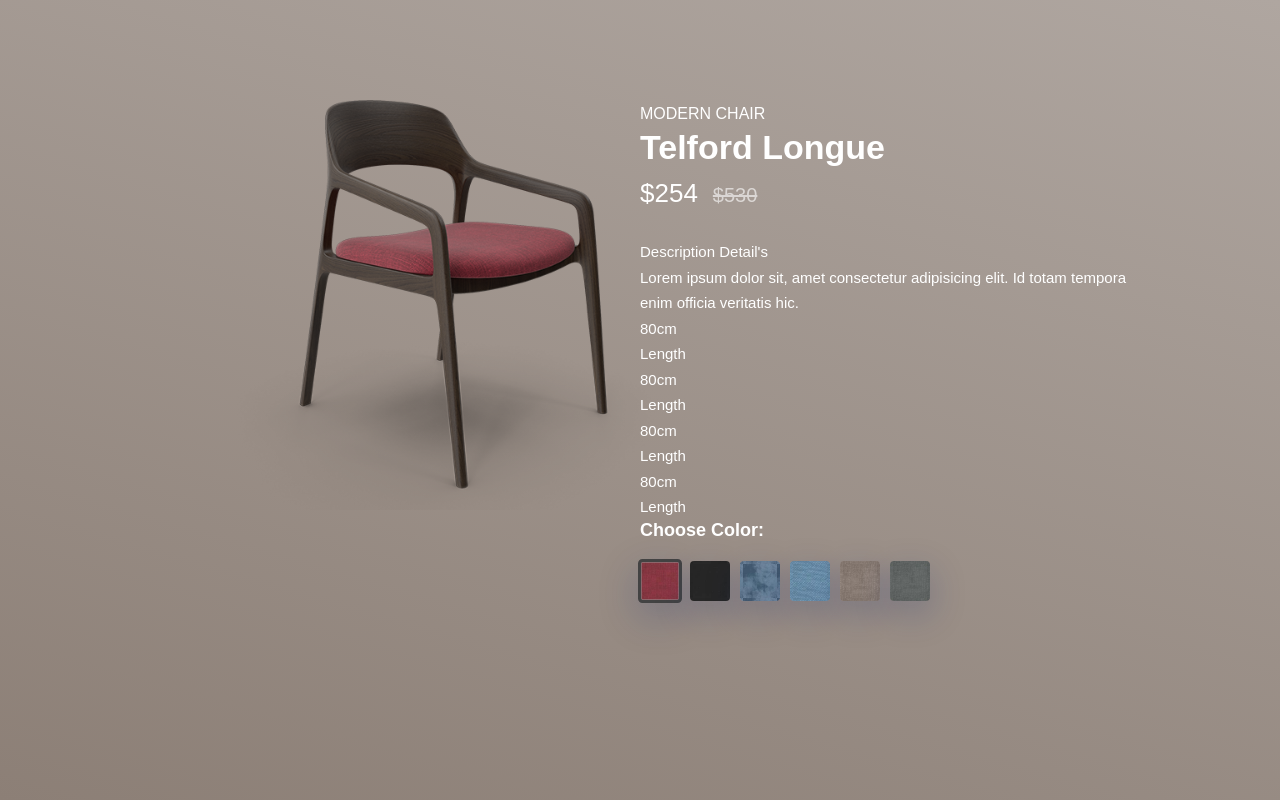
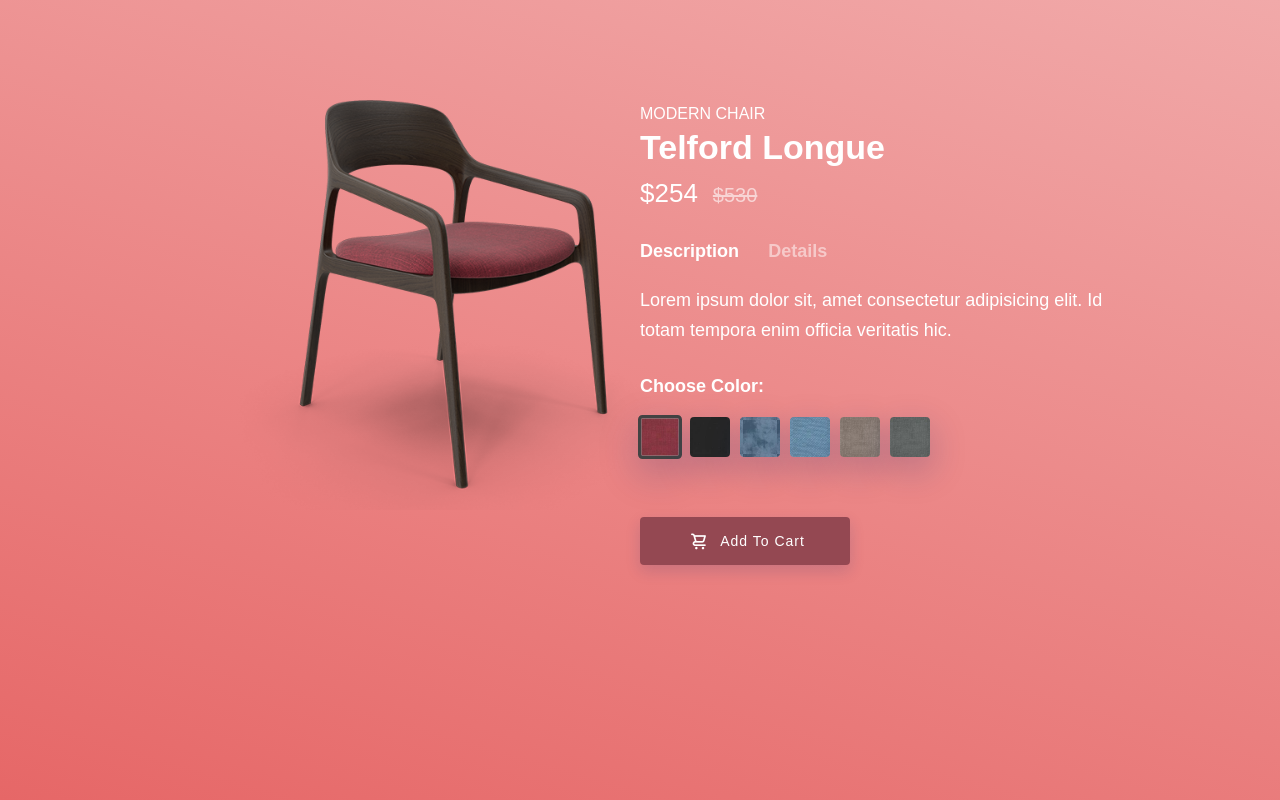
Before and after one commit to Satyanarayan4434/modern_chair, a plain HTML site: page index.html in a window 1280 px wide. Drawn offline with nearby package versions, Linux system fonts and the light colour scheme.

Commit message:
modern chair done

```diff
--- a/index.html
+++ b/index.html
@@ -9,6 +9,7 @@
     <link rel="stylesheet" href="https://cdnjs.cloudflare.com/ajax/libs/normalize/5.0.0/normalize.min.css" />
 	<link rel="stylesheet" href="https://unicons.iconscout.com/release/v2.1.9/css/unicons.css" />
     <link rel="stylesheet" href="style.css">
+    <link rel="shortcut icon" href="/assets/favicon.ico" type="image/x-icon">
 </head>
 
 <body>
@@ -19,15 +20,15 @@
                 <div class="heading_2">Telford Longue</div>
                 <div class="price">$254<span>$530</span></div>
                 <div class="desc_section">
-                    <input type="radio" class="desc_btn" id="desc" />
-                    <label for="desc">Description</label>
-                    <input type="radio" class="detail_btn" id="detail" />
-                    <label for="detail">Detail's</label>
-                    <div class="desc_detail">
+                    <input class="desc-btn" type="radio" id="desc-1" name="desc-btn" checked />
+					<label for="desc-1">Description</label>
+					<input class="desc-btn" type="radio" id="desc-2" name="desc-btn" />
+					<label for="desc-2">Details</label>
+                    <div class="desc_detail detail_1">
                         <p>Lorem ipsum dolor sit, amet consectetur adipisicing elit. Id totam tempora enim officia
                             veritatis hic.</p>
                     </div>
-                    <div class="detail_detail">
+                    <div class="desc_detail detail_2 detail_sec">
                         <div class="detail_detail_sec">
                             <p><span>80</span>cm <br>Length</p>
                         </div>
@@ -56,7 +57,8 @@
 			<input class="color_btn color_btn_5" type="radio" id="color-5" name="color-btn" />
 			<label class="color-5" for="color-5"></label>
 			<input class="color_btn color_btn_6" type="radio" id="color-6" name="color-btn" />
-			<label class="color-6" for="color-6"></label><div class="add_btn">
+			<label class="color-6" for="color-6"></label>
+            <div class="add_btn">
                 <a href="#" class="cart_btn"><i class="uil uil-shopping-cart icon"></i> Add To Cart</a>
             </div>
 
@@ -66,7 +68,7 @@
             <div class="chair_4 chair"></div>
             <div class="chair_5 chair"></div>
             <div class="chair_6 chair"></div>
-            <div class="background_color"></div>
+            <div class="background_color background_color_1"></div>
             <div class="background_color background_color_2"></div>
             <div class="background_color background_color_3"></div>
             <div class="background_color background_color_4"></div>
--- a/style.css
+++ b/style.css
@@ -61,7 +61,8 @@ body {
     opacity: 0.6;
     padding-left: 15px;
 }
-.heading_3{
+
+.heading_3 {
     font-family: "Poppins", sans-serif;
     font-weight: 600;
     font-size: 18px;
@@ -218,59 +219,179 @@ label.color-6 {
     transition: all 250ms linear;
     transition-delay: 300ms;
     z-index: 1;
-    background-image: linear-gradient(196deg, #f1a9a9, #e66767);
     opacity: 0;
 }
 
-.color_btn_1:checked~.background_color {
+.color_btn_1:checked~.background_color_1 {
+    background-image: linear-gradient(196deg, #f1a9a9, #e66767);
     opacity: 1;
 }
 
-.background_color.background_color_2 {
+.color_btn_2:checked~.background_color.background_color_2 {
     background-image: linear-gradient(196deg, #4c4c4c, #262626);
-    opacity: 0;
-}
-
-.color_btn_2:checked~.background_color.background_color_2 {
     opacity: 1;
 }
 
-.background_color.background_color_3 {
+.color_btn_3:checked~.background_color.background_color_3 {
     background-image: linear-gradient(196deg, #8a9fb2, #5f7991);
-}
-
-.color_btn_3:checked~.background_color.background_color_3 {
     opacity: 1;
 }
 
-.background_color.background_color_4 {
+.color_btn_4:checked~.background_color.background_color_4 {
     background-image: linear-gradient(196deg, #97afc3, #6789a7);
-    opacity: 0;
-}
-
-.color_btn_4:checked~.background_color.background_color_4 {
     opacity: 1;
 }
 
-.background_color.background_color_5 {
+.color_btn_5:checked~.background_color.background_color_5 {
     background-image: linear-gradient(196deg, #afa6a0, #8c7f76);
-    opacity: 0;
-}
-
-.color_btn_5:checked~.background_color.background_color_5 {
     opacity: 1;
 }
 
-.background_color.background_color_6 {
+.color_btn_6:checked~.background_color.background_color_6 {
     background-image: linear-gradient(196deg, #afa6a0, #8c7f76);
-    opacity: 0;
+    opacity: 1;
 }
 
-.color_btn_6:checked~.background_color.background_color_6 {
-    opacity: 1;
-}
-.info_section{
+.info_section {
     position: relative;
     margin-left: 500px;
     z-index: 10;
 }
+
+.desc-btn:checked+label,
+.desc-btn:not(:checked)+label {
+    position: relative;
+    transition: all 200ms linear;
+    display: inline-block;
+    border: none;
+    cursor: pointer;
+    color: #ffeba7;
+    font-family: "Poppins", sans-serif;
+    font-weight: 600;
+    font-size: 18px;
+    line-height: 1.2;
+    color: #fff;
+    margin-right: 25px;
+    opacity: 0.5;
+}
+
+.desc-btn:checked+label {
+    opacity: 1;
+}
+
+.desc-btn:not(:checked)+label:hover {
+    opacity: 0.8;
+}
+
+.desc_detail {
+    padding-top: 20px;
+    padding-bottom: 30px;
+    transition: all 250ms linear;
+    opacity: 0;
+    overflow: hidden;
+    pointer-events: none;
+    transform: translateY(20px);
+}
+
+.desc_detail.detail_2 {
+    position: absolute;
+    top: 25px;
+    left: 0;
+    width: 100%;
+    z-index: 2;
+}
+
+#desc-1:checked~.desc_detail.detail_1 {
+    opacity: 1;
+    pointer-events: auto;
+    transform: translateY(0);
+}
+
+#desc-2:checked~.desc_detail.detail_2 {
+    opacity: 1;
+    pointer-events: auto;
+    transform: translateY(0);
+}
+
+.desc_detail.detail_sec {
+    display: flex;
+    flex-wrap: wrap;
+    gap: 30px;
+}
+
+.detail_detail_sec p span {
+    font-size: 30px;
+    line-height: 1.1;
+}
+
+.detail_1 p {
+    font-size: 18px;
+}
+
+.cart_btn {
+    position: absolute;
+    font-family: "Poppins", sans-serif;
+    font-weight: 500;
+    font-size: 14px;
+    line-height: 2;
+    height: 48px;
+    border-radius: 4px;
+    width: 210px;
+    letter-spacing: 1px;
+    display: inline-flex;
+    align-items: center;
+    justify-content: center;
+    border: none;
+    cursor: pointer;
+    overflow: hidden;
+    background-color: transparent;
+    color: #fff;
+    box-shadow: 0 6px 15px 0 rgba(16, 39, 112, 0.15);
+    transition: all 250ms linear;
+    text-decoration: none;
+    margin-top: 100px;
+    z-index: 2;
+    left: 50%;
+}
+
+.icon {
+    padding-right: 7px;
+    font-size: 20px;
+}
+
+.cart_btn:before {
+    position: absolute;
+    top: 0;
+    left: 0;
+    width: 100%;
+    height: 100%;
+    content: "";
+    z-index: -2;
+    background-color: #944852;
+}
+
+.cart_btn:hover {
+    box-shadow: 0 12px 35px 0 rgba(16, 39, 112, 0.25);
+    /* not working */
+    background-color: #1f2029;
+}
+
+.color_btn_2:checked~.add_btn .cart_btn:before {
+    background-color: #1a1a1a;
+}
+
+.color_btn_3:checked~.add_btn .cart_btn:before {
+    background-color: #40566e;
+}
+
+.color_btn_4:checked~.add_btn .cart_btn:before {
+    background-color: #5e89b2;
+}
+
+.color_btn_5:checked~.add_btn .cart_btn:before {
+    background-color: #8c7f76;
+}
+
+.color_btn_6:checked~.add_btn .cart_btn:before {
+    background-color: #5d6160;
+}
```
